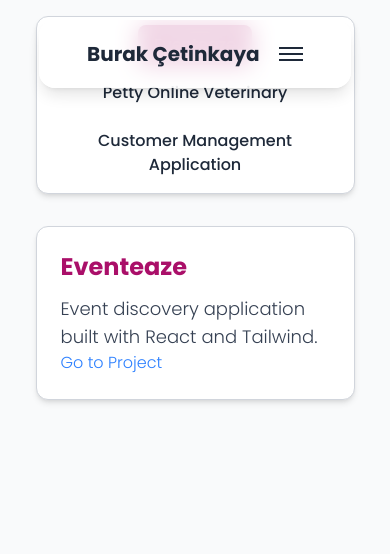
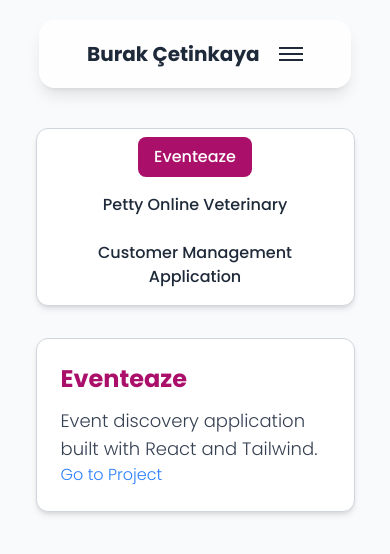
Before and after one commit to thecetinkaya/burakcetinkaya, a React (Vite) app: page /projects in a window 390 px wide. Shown: the top 554 px of the page. Built offline with nearby package versions, Linux system fonts and the light colour scheme; a web font is replaced by a local one.

Commit message:
Project sayfası mobil uyumluluk düzeltildi

```diff
--- a/src/pages/Projects.jsx
+++ b/src/pages/Projects.jsx
@@ -27,7 +27,7 @@ const Projects = () => {
   const [activeTab, setActiveTab] = useState("portfolio");
 
   return (
-    <div className="flex flex-col items-center w-[90%] sm:w-[80%] mx-auto h-screen p-4 sm:pt-32">
+    <div className="flex flex-col items-center w-[90%] sm:w-[80%] mx-auto h-screen p-4 pt-32 sm:pt-32">
       <div className="relative bg-white p-2 rounded-xl w-full mb-8 shadow-md border border-gray-300">
         {/* Tab Bar */}
         <ul className="flex flex-wrap justify-center sm:justify-center items-center gap-2 relative">
```
